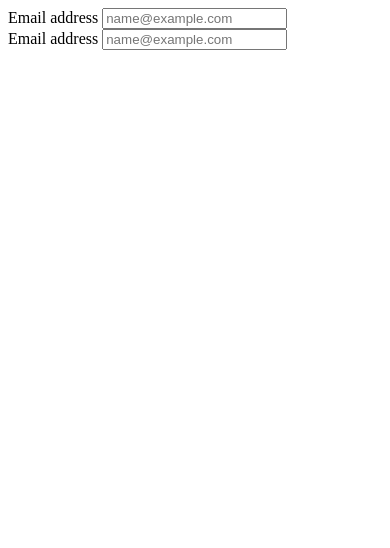
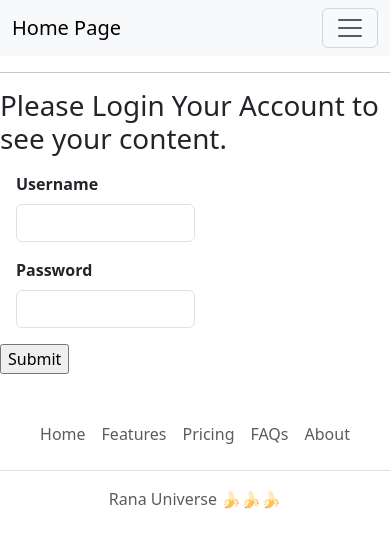
Before and after one commit to RanaUniverse/wishlist_web_app, a Python web app: template blueprints/auth/templates/auth/login_page.html in a window 390 px wide. Shown: the top 548 px of the page. Run offline with Jinja, Linux system fonts and the light colour scheme; the template is opened without the code that fills it, so the values that code supplies are empty, except form fields; form fields are guessed from the names that the template uses.

```diff
--- a/blueprints/auth/templates/auth/login_page.html
+++ b/blueprints/auth/templates/auth/login_page.html
@@ -1,13 +1,39 @@
 {#
 This is the file to shows the login page to the user
 blueprints/auth/templates/auth/login_page.html
+form = loginform i will pass here
 #}
 
-<div class="mb-3">
-    <label for="exampleInputEmail" class="form-label">Email address</label>
-    <input type="email" class="form-control" id="exampleInputEmail" placeholder="name@example.com">
-</div>
-<div class="mb-3">
-    <label for="exampleInputEmail" class="form-label">Email address</label>
-    <input type="email" class="form-control" id="exampleInputEmail" placeholder="name@example.com">
-</div>
+{% extends 'base_file.html' %}
+
+{% block my_title %}
+Let's Login Your Account
+{% endblock %}
+
+{% block my_content %}
+<h1>Please Login Your Account to see your content.</h1>
+
+<form action="" method="post">
+
+    {{ form.hidden_tag() }}
+
+    <div class="m-3">
+        {{ form.username.label(class="form-label fw-bold") }}
+        {{ form.username(class="form-control w-50") }}
+    </div>
+
+    <div class="m-3">
+        {{ form.password.label(class="form-label fw-bold") }}
+        {{ form.password(class="form-control w-50") }}
+    </div>
+
+    {{ form.submit() }}
+
+
+
+
+
+
+</form>
+
+{% endblock %}
--- a/blueprints/auth/templates/auth/register_page.html
+++ b/blueprints/auth/templates/auth/register_page.html
@@ -35,11 +35,6 @@ Register For a new Account
     </div>
 
     <div class="mb-2">
-        {{ form.email_id.label(class="form-label fw-bold") }}
-        {{ form.email_id(class="form-control w-50") }}
-    </div>
-
-    <div class="mb-2">
         {{ form.username.label(class="form-label fw-bold") }}
         {{ form.username(class="form-control w-50") }}
     </div>
--- a/templates/partials/_navbar.html
+++ b/templates/partials/_navbar.html
@@ -32,8 +32,8 @@ this is where i will keep the navbar for the website
                         <li><a class="dropdown-item" href="{{url_for('general_bp.about')}}">ℹ️ About Page</a></li>
                         <li><a class="dropdown-item" href="{{url_for('general_bp.help')}}">>❓ Help Page</a></li>
                         <li><a class="dropdown-item" href="{{url_for('auth_bp.register')}}">📝 Register Here</a></li>
-                        <li><a class="dropdown-item" href="{{url_for('auth_bp.login')}}">📝 Login Here</a></li>
-                        <li><a class="dropdown-item" href="{{url_for('general_bp.checking')}}">Checking(For Development
+                        <li><a class="dropdown-item" href="{{url_for('auth_bp.login')}}">🔐 Login Here</a></li>
+                        <li><a class="dropdown-item" href="{{url_for('general_bp.checking')}}">🧪 Checking(For Development
                                 Only)</a></li>
                         <li>
                             <hr class="dropdown-divider">
```
Also changed, not shown: blueprints/auth/forms.py (+16 -5 lines), blueprints/auth/routes.py (+5 -3 lines).
